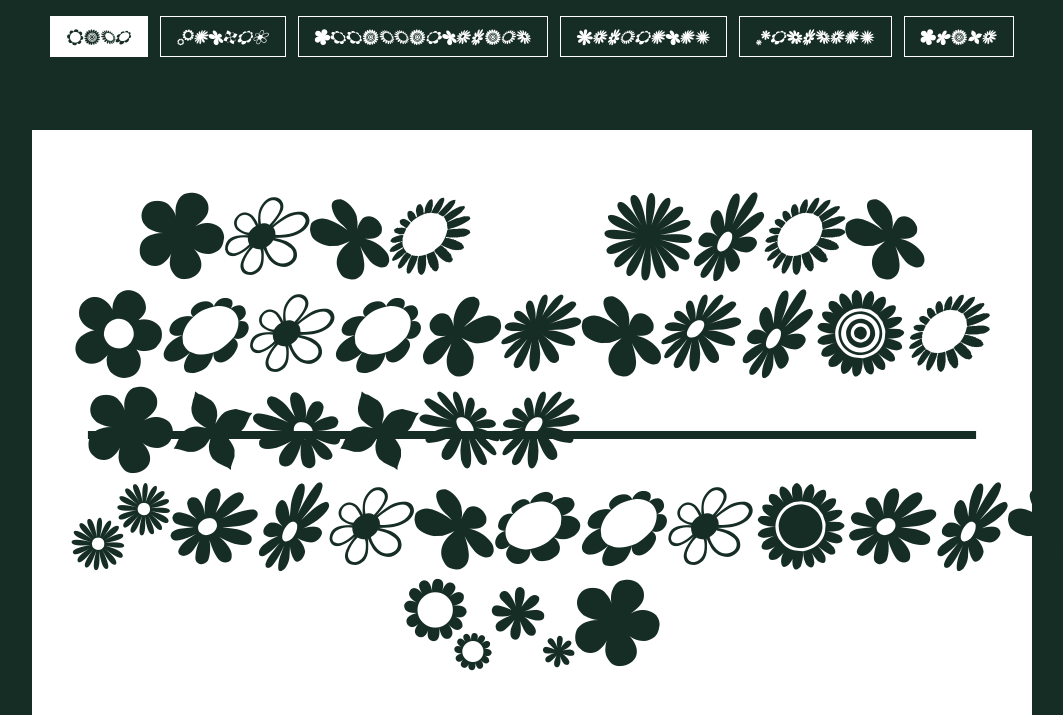
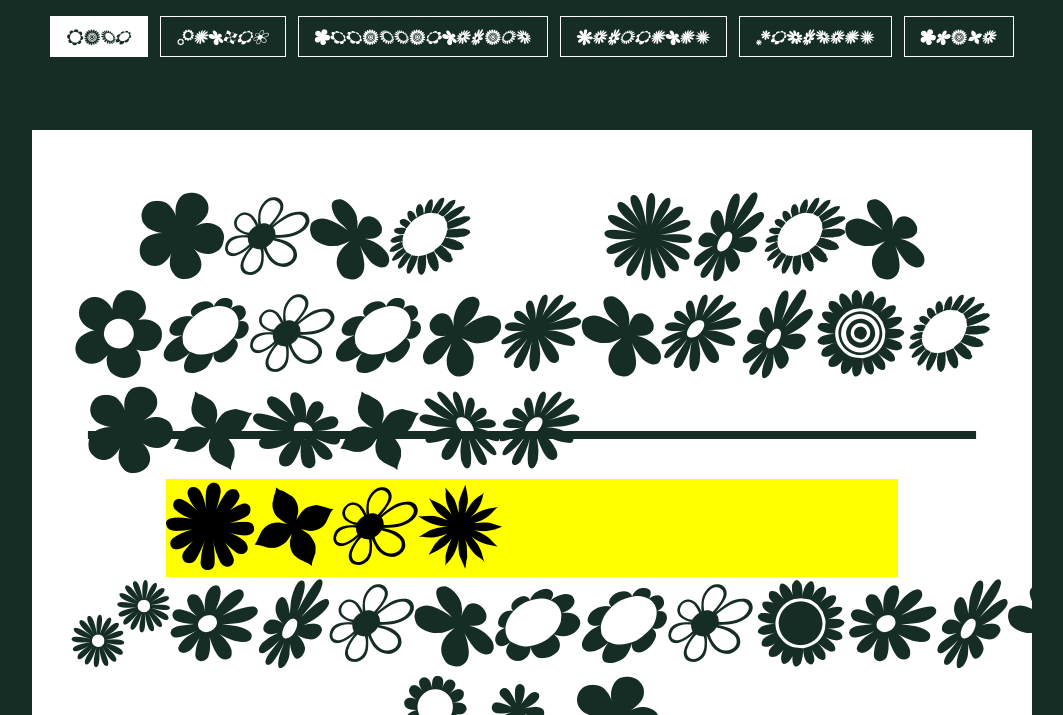
Before and after one commit to laurelschwulst/alan-nina.world, a plain HTML site: page index.html in a window 1280 px wide. Shown: the top 715 px of the page, without its empty margins (108-1171 px from the left). Drawn offline with nearby package versions, Linux system fonts and the light colour scheme.

Commit message:
Update index.html

```diff
--- a/index.html
+++ b/index.html
@@ -19,7 +19,7 @@
             Alan & Nina<br>
             Celebration<br>
             <s>August 29, 2020</s><br>
-<!--             <mark>July 17, 2021</mark><br> -->
+            <mark>July 17, 2021</mark><br>
             Philadelphia, USA
           </h1>
           <div class="welcome-vibe">
```
